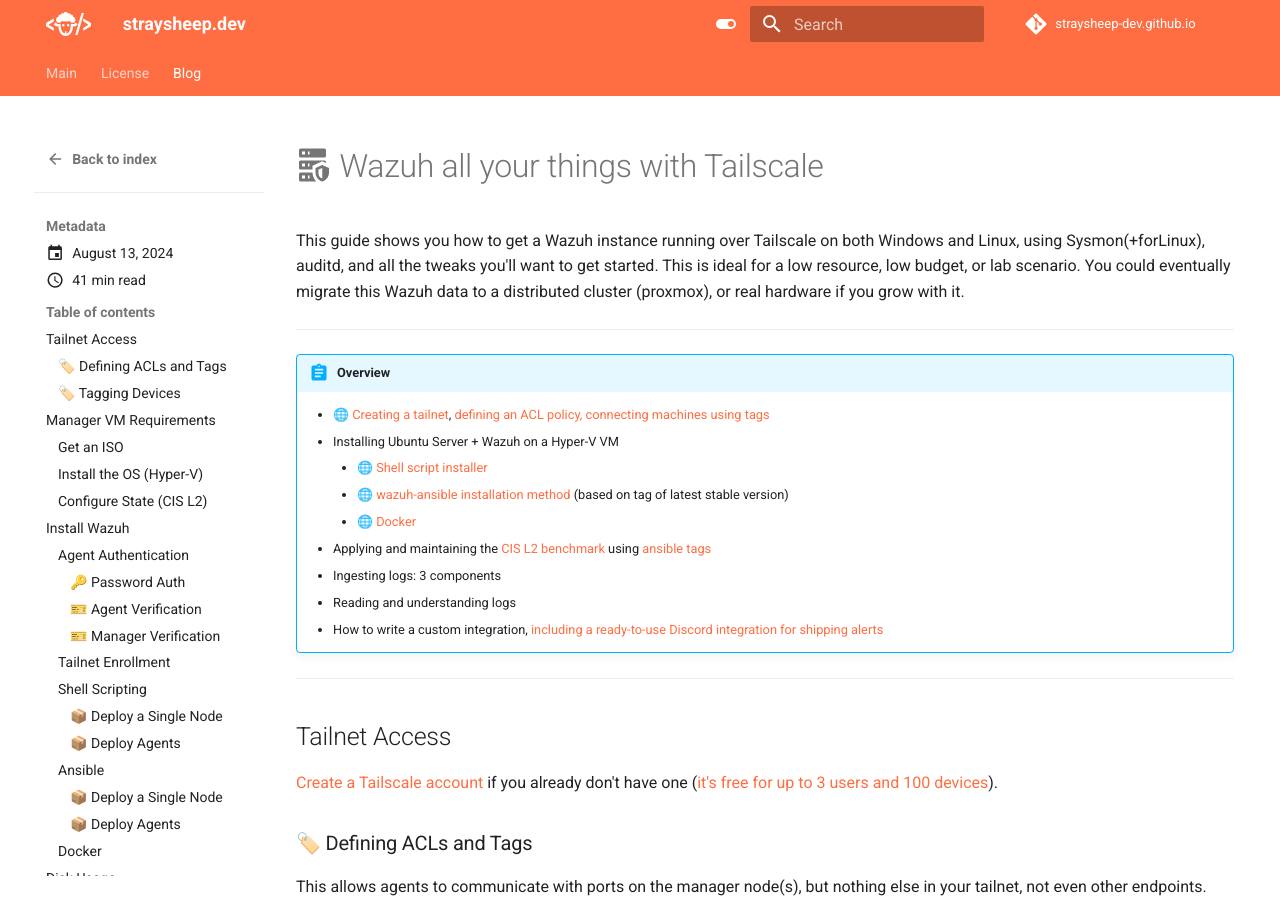
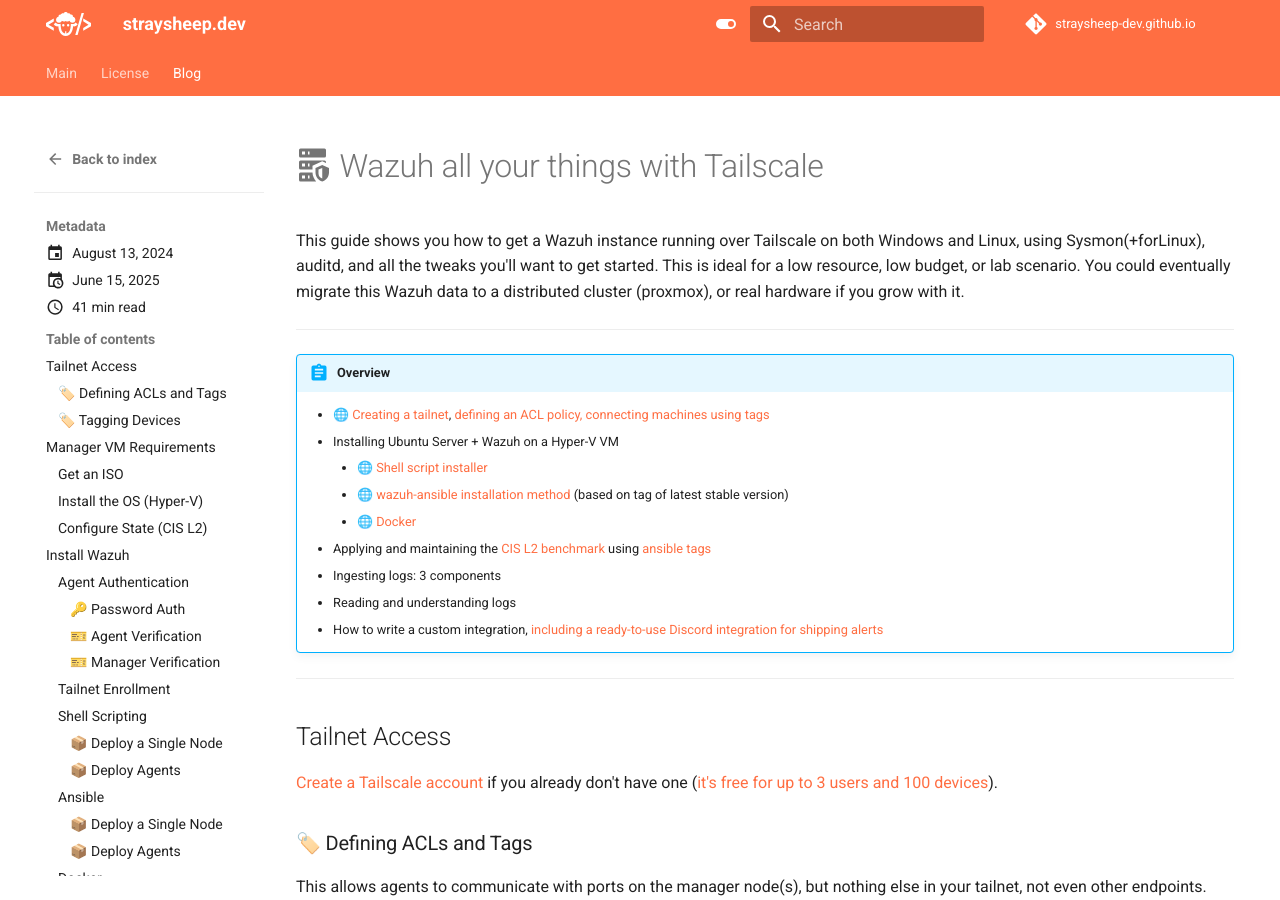
Before and after one commit to straysheep-dev/straysheep-dev.github.io, an MkDocs documentation site: the page built from docs/blog/posts/wazuh-tailscale.md, in a window 1280 px wide and 900 px high. Built offline with MkDocs 1.6.1 and Material for MkDocs 9.7.7, drawn with Linux system fonts in a browser that asks for light colours; comment, search, counter and statistics services are not loaded.

Commit message:
Update blog

```diff
--- a/docs/blog/posts/wazuh-tailscale.md
+++ b/docs/blog/posts/wazuh-tailscale.md
@@ -2,6 +2,7 @@
 draft: false
 date:
   created: 2024-08-13
+  updated: 2025-06-15
 categories:
   - wazuh
   - edr
```
